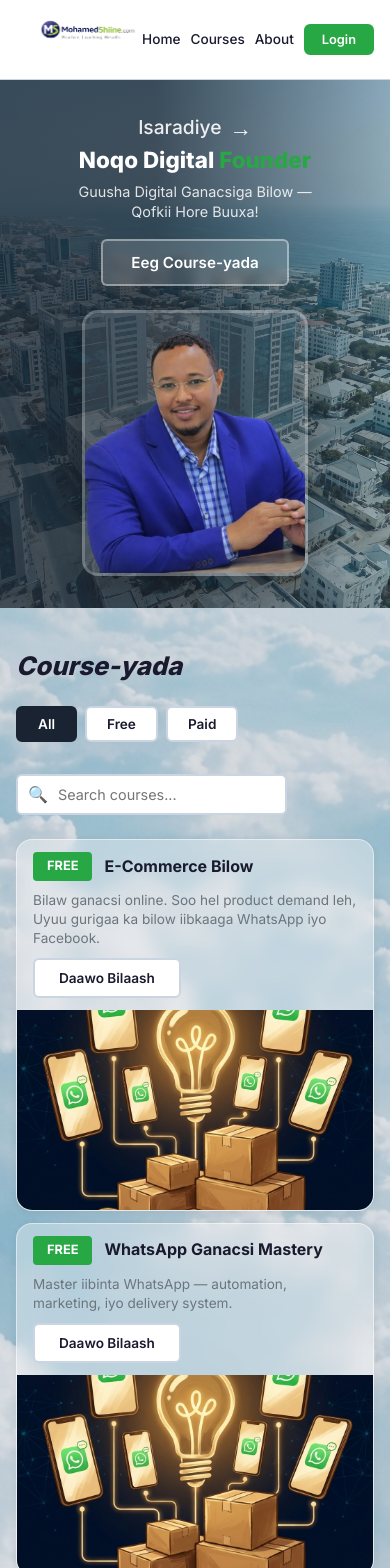
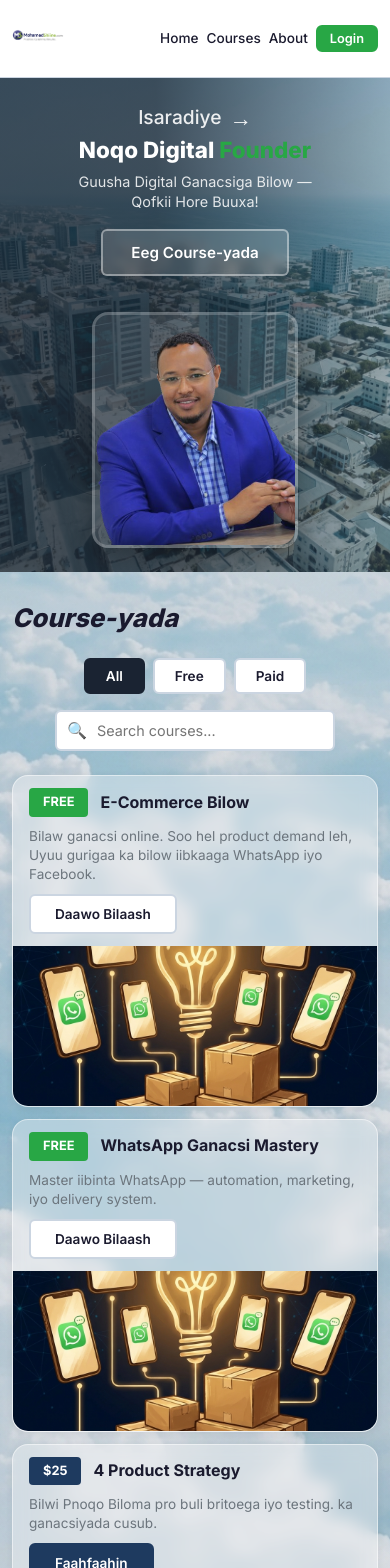
Before and after one commit to soomarcode/mohamedshiine1, a React (Vite) app: page / in a window 390 px wide. Shown: the top 1568 px of the page. Built offline with nearby package versions, Linux system fonts and the light colour scheme.

Commit message:
Update-logo-and-optimize-mobile

```diff
--- a/src/index.css
+++ b/src/index.css
@@ -68,7 +68,8 @@
   position: sticky;
   top: 0;
   z-index: 100;
-  height: 80px;
+  min-height: 70px;
+  /* Use min-height instead of fixed height */
 }
 
 .header-logo {
@@ -78,9 +79,11 @@
 }
 
 .header-logo .logo-img {
-  height: 90px;
+  height: 120px;
+  /* Big logo */
   width: auto;
   object-fit: contain;
+  margin-top: 4px;
 }
 
 .header-logo .logo-icon {
@@ -512,11 +515,17 @@
 /* ===== RESPONSIVE ===== */
 @media (max-width: 768px) {
   .header {
-    padding: 10px 16px;
+    padding: 4px 12px;
+    /* Reduced mobile padding */
+  }
+
+  .header-logo .logo-img {
+    height: 80px;
+    /* Smaller but still big for mobile */
   }
 
   .header-nav {
-    gap: 16px;
+    gap: 12px;
   }
 
   .header-nav a {
@@ -526,14 +535,16 @@
   .hero-content {
     flex-direction: column;
     text-align: center;
-    padding: 32px 20px;
+    padding: 24px 16px;
+    gap: 20px;
   }
 
   .hero-text {
     max-width: 100%;
-    margin-bottom: 24px;
+    margin-bottom: 16px;
   }
 
+  /* ... keep rest of responsive logic ... */
   .hero-text .hero-subtitle {
     justify-content: center;
   }
@@ -547,21 +558,24 @@
   }
 
   .hero-image img {
-    width: 220px;
-    height: 260px;
+    width: 200px;
+    height: 230px;
   }
 
   .courses-section {
-    padding: 28px 16px 40px;
+    padding: 16px 12px 24px;
   }
 
+  /* ... */
   .courses-controls {
     flex-direction: column;
-    align-items: flex-start;
+    align-items: center;
+    gap: 16px;
   }
 
   .search-box input {
     width: 100%;
+    min-width: 280px;
   }
 
   .course-card {
@@ -570,27 +584,28 @@
 
   .course-card-image {
     width: 100%;
-    height: 200px;
+    height: 160px;
   }
 
   .features-bar {
     flex-direction: column;
-    gap: 16px;
-    padding: 24px 16px;
+    gap: 12px;
+    padding: 16px 12px;
   }
 }
 
 @media (max-width: 480px) {
-  .header-logo {
-    font-size: 0.9rem;
+  .header-logo .logo-img {
+    height: 65px;
+    /* Adjust for very small screens */
   }
 
   .header-nav {
-    gap: 10px;
+    gap: 8px;
   }
 
   .btn-login {
-    padding: 6px 16px;
+    padding: 4px 12px;
     font-size: 0.8rem;
   }
 
```
Also changed, not shown: public/images/logo.png.
